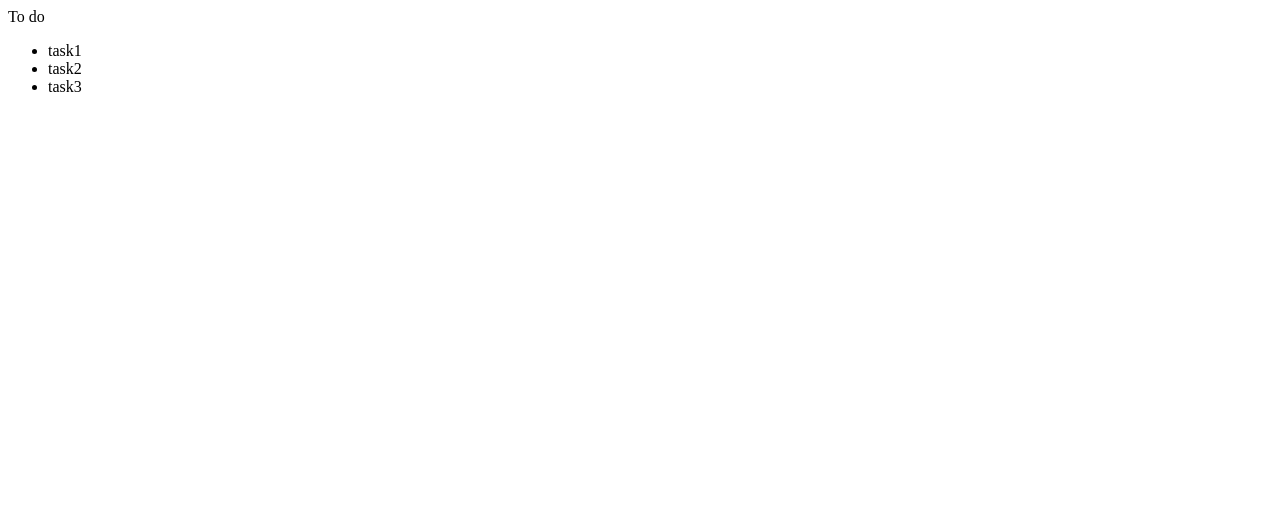
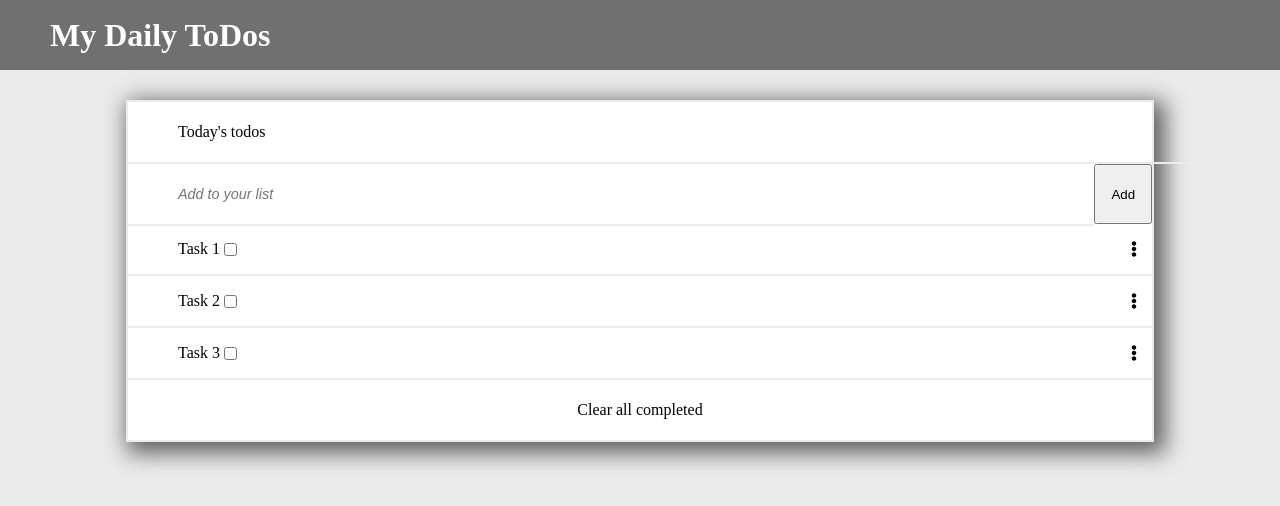
Before and after one commit to Mesi21/Tasks, a website built with webpack: page src/index.html in a window 1280 px wide. Built offline with nearby package versions, Linux system fonts and the light colour scheme.

Commit message:
:sparkles: added nav.js, :art: added basic styling

```diff
--- a/package.json
+++ b/package.json
@@ -28,6 +28,7 @@
     "webpack-dev-server": "^4.2.1"
   },
   "dependencies": {
+    "@fortawesome/fontawesome-free": "^5.15.4",
     "lodash": "^4.17.21"
   }
 }
--- a/src/index.html
+++ b/src/index.html
@@ -6,6 +6,6 @@
     <title>To Do App</title>
 </head>
 <body>
-    <div id="listItems">To do</div>
+    <div id="listItems"></div>
 </body>
 </html>
--- a/src/index.js
+++ b/src/index.js
@@ -1,5 +1,10 @@
 import _ from 'lodash';
 import './style.css';
+import { navBar } from './nav.js';
+import '@fortawesome/fontawesome-free/js/fontawesome'
+import '@fortawesome/fontawesome-free/js/solid'
+import '@fortawesome/fontawesome-free/js/regular'
+import '@fortawesome/fontawesome-free/js/brands'
 
 const tasks = [
   {
@@ -21,15 +26,48 @@ const tasks = [
 
 const displayTasks = () => {
   const listItems = document.getElementById('listItems');
+  const header = document.createElement('div');
+  const add = document.createElement('div');
+  const addNewTodo = document.createElement('input');
+  const newBtn = document.createElement('button');
+  const clearAllFinished = document.createElement('div');
+  header.setAttribute('id', 'header-ele');
+  header.innerHTML = `Today's todos`;
+  add.setAttribute('id','add-new')
+  addNewTodo.setAttribute('type', 'text');
+  addNewTodo.setAttribute('placeholder', 'Add to your list');
+  newBtn.setAttribute('type', 'submit');
+  newBtn.setAttribute('id', 'submit');
+  newBtn.innerHTML = 'Add';
+  add.appendChild(addNewTodo);
+  add.appendChild(newBtn);
+  listItems.appendChild(header);
+  listItems.appendChild(add);
   const list = document.createElement('ul');
   list.className = ('toDos');
   tasks.forEach((task) => {
     const row = document.createElement('li')
-    row.innerHTML = `${task.description}`
+    const input = document.createElement('input');
+    const dots = document.createElement('i');
+    let label = document.createElement("label");
+    dots.setAttribute('class', "fas fa-ellipsis-v");
+    input.setAttribute('type', 'checkbox');
+    input.setAttribute('value', task.description);
+    input.setAttribute('id', task.index);
+    console.log(input)
+    label.htmlFor = `${task.index}`;
+    label.innerText = `Task ${task.index + 1}`;
+    row.appendChild(label);
+    row.appendChild(input);
+    row.appendChild(dots);
     list.appendChild(row);
   })
+  clearAllFinished.setAttribute('id', 'clear');
+  clearAllFinished.innerHTML = 'Clear all completed';
   listItems.appendChild(list);
+  listItems.appendChild(clearAllFinished);
   return listItems;
 };
 
+document.body.appendChild(navBar());
 document.body.appendChild(displayTasks());
--- /dev/null
+++ b/src/nav.js
@@ -0,0 +1,9 @@
+export const navBar = () => {
+    const nav = document.createElement('div');
+    const logo = document.createElement('h1');
+    logo.innerHTML = 'My Daily ToDos'
+    nav.setAttribute('id', 'navigation');
+    logo.setAttribute('id', 'logo');
+    nav.appendChild(logo);
+    return nav;
+}
--- a/src/style.css
+++ b/src/style.css
@@ -1,3 +1,95 @@
-.hello {
-    color: red;
-  }
+body {
+  margin: 0;
+  background-color: rgb(235, 235, 235);
+}
+
+h1, h2, h3,
+p, div, a, ul, li {
+  margin: 0;
+  padding: 0;
+}
+
+#navigation {
+  display: flex;
+  flex-direction: row;
+  align-items: center;
+  background-color: rgb(112, 112, 112);
+  color: #fff;
+  width: 100%;
+  height: 70px;
+  position: fixed;
+  top: 0;
+  padding-left: 50px;
+}
+
+#listItems {
+  width: 80%;
+  margin: 100px auto;
+  background-color: #fff;
+  text-align: left;
+  border: 2px solid rgb(235, 235, 235);
+  -webkit-box-shadow: 6px 6px 21px 5px rgba(50, 50, 50, 0.75);
+  -moz-box-shadow:    6px 6px 21px 5px rgba(50, 50, 50, 0.75);
+  box-shadow:         6px 6px 21px 5px rgba(50, 50, 50, 0.75);
+}
+
+li {
+  list-style-type: none;
+  border-bottom: 2px solid rgb(236, 236, 236);
+  padding-left: 50px;
+  display: flex;
+  flex-direction: row;
+  align-items: center;
+  justify-content: flex-start;
+  height: 50px;
+}
+
+#header-ele {
+  display: flex;
+  padding: 0 50px;
+  align-items: center;
+  width: 100%;
+  height: 60px;
+  border-bottom: 2px solid rgb(236, 236, 236);
+}
+
+#add-new {
+  width: 100%;
+  height: 60px;
+  display: flex;
+  flex-direction: row;
+}
+
+#submit {
+  width: 60px;
+}
+
+.svg-inline--fa {
+  margin-left: auto;
+  margin-right: 15px;
+}
+
+#add-new input {
+  height: 60px;
+  width: 100%;
+  margin: 0;
+  padding: 0;
+  border-top: 0;
+  border-left: 0;
+  border-right: 0;
+  border-bottom: 2px solid rgb(236, 236, 236);
+}
+
+::placeholder {
+  padding: 50px;
+  font-size: 0.9rem;
+  font-style: italic;
+}
+
+#clear {
+  height: 60px;
+  display: flex;
+  flex-direction: column;
+  justify-content: center;
+  align-items: center;
+}
```
Also changed, not shown: 1 other file.
